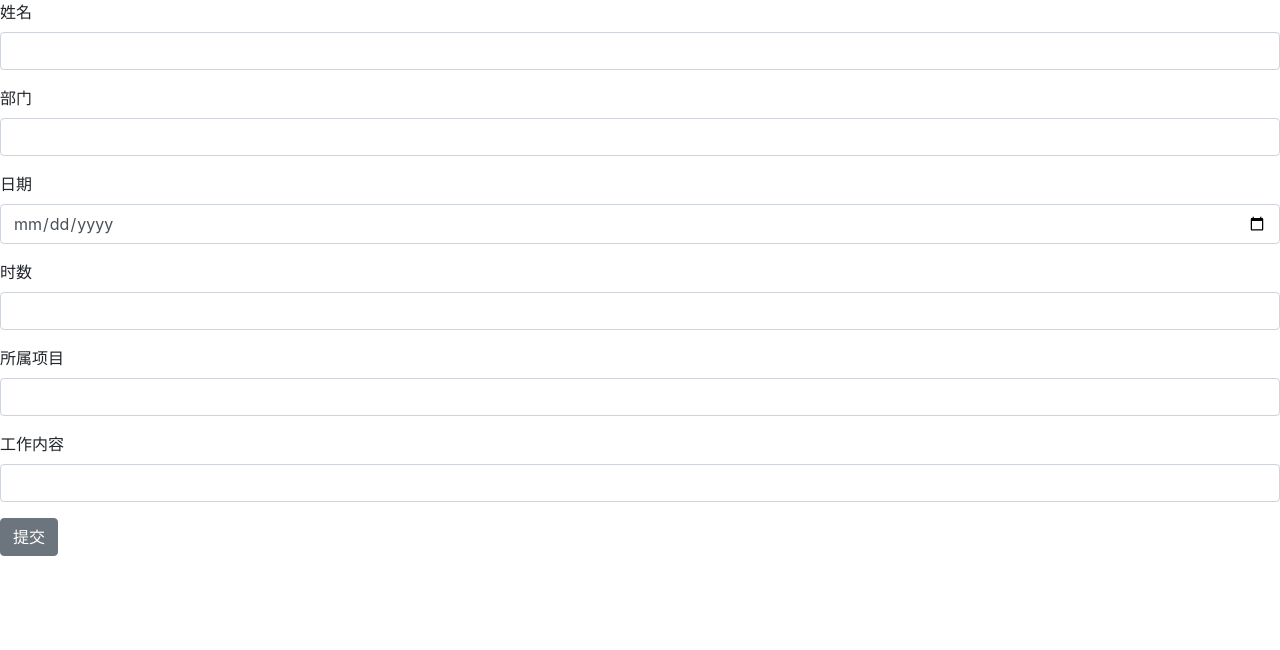
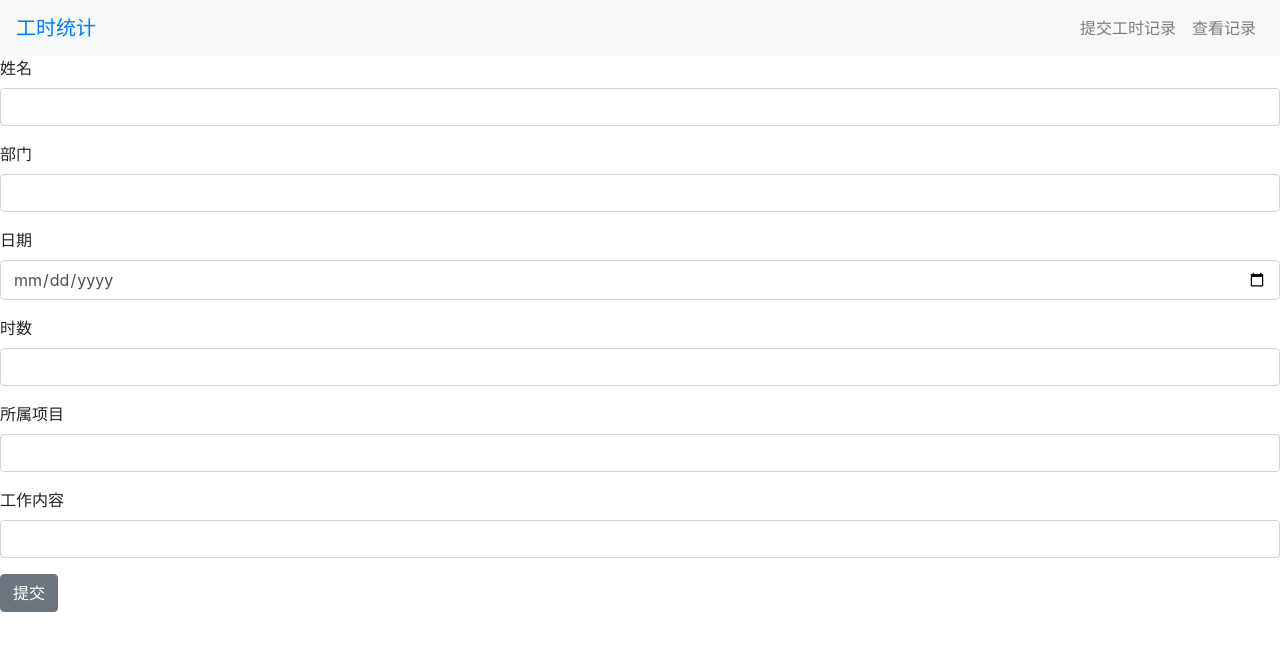
Before and after one commit to yanglinzhen/man-power, a React app in the folder man-power/man_power/static/: page / in a window 1280 px wide. Shown: the top 650 px of the page. Built offline with nearby package versions, Linux system fonts and the light colour scheme.

Commit message:
add react-router

```diff
--- a/man-power/man_power/static/package.json
+++ b/man-power/man_power/static/package.json
@@ -17,6 +17,8 @@
     "bootstrap": "^4.0.0",
     "react": "^16.2.0",
     "react-dom": "^16.2.0",
+    "react-router": "^4.3.1",
+    "react-router-dom": "^4.3.1",
     "reactstrap": "^5.0.0-beta.3",
     "webpack": "^4.2.0"
   },
--- a/man-power/man_power/static/src/App.jsx
+++ b/man-power/man_power/static/src/App.jsx
@@ -1,6 +1,25 @@
 import React, { Component } from 'react';
-import { Button, Form, FormGroup, Label, Input, FormText } from 'reactstrap';
+import { Button,
+  Form,
+  FormGroup,
+  Label,
+  Input,
+  FormText,
+  Nav,
+  Collapse,
+  Navbar,
+  NavbarToggler,
+  NavbarBrand,
+  NavItem,
+  NavLink,
+  UncontrolledDropdown,
+  DropdownToggle,
+  DropdownMenu,
+  DropdownItem
+} from 'reactstrap';
 import axios from './AxiosConfig.js'
+import { BrowserRouter as Router, Route, Link } from "react-router-dom";
+import Home from './Home.jsx'
 
 class App extends Component {
   constructor(props) {
@@ -13,70 +32,77 @@ class App extends Component {
       project: '',
       otReason: '',
     };
-    this.handleSubmit = this.handleSubmit.bind(this);
-    this.handleInputChange = this.handleInputChange.bind(this);
+    // this.handleSubmit = this.handleSubmit.bind(this);
+    // this.handleInputChange = this.handleInputChange.bind(this);
   }
 
-  handleInputChange(event) {
-    const target = event.target;
-    const value = target.value;
-    const name = target.name;
+  // handleInputChange(event) {
+  //   const target = event.target;
+  //   const value = target.value;
+  //   const name = target.name;
 
-    this.setState({
-      [name]: value
-    });
-  }
+  //   this.setState({
+  //     [name]: value
+  //   });
+  // }
 
-  handleSubmit(event) {
-    axios.post(
-      'ot_record',
-      this.state,
-    ).then((response) => {
-      if(response.status === 200) {
-        alert('工时记录提交成功');
-      } else {
-        alert('工时记录提交失败');
-      }
-    })
-    .catch((error) => {
-      alert('工时记录提交失败');
-    });
-    event.preventDefault();
-  }
+  // handleSubmit(event) {
+  //   axios.post(
+  //     'ot_record',
+  //     this.state,
+  //   ).then((response) => {
+  //     if(response.status === 200) {
+  //       alert('工时记录提交成功');
+  //     } else {
+  //       alert('工时记录提交失败');
+  //     }
+  //   })
+  //   .catch((error) => {
+  //     alert('工时记录提交失败');
+  //   });
+  //   event.preventDefault();
+  // }
 
   render() {
     return (
-      <div className="App">
-        <Form onSubmit={this.handleSubmit}>
-          <FormGroup>
-            <Label for="userName">姓名</Label>
-            <Input type="text" name="userName" id="userName" onChange={this.handleInputChange} />
-          </FormGroup>
-          <FormGroup>
-            <Label for="department">部门</Label>
-            <Input type="text" name="department" id="department" onChange={this.handleInputChange} />
-          </FormGroup>
-          <FormGroup>
-            <Label for="otDate">日期</Label>
-            <Input type="date" name="otDate" id="otDate" onChange={this.handleInputChange} />
-          </FormGroup>
-          <FormGroup>
-            <Label for="otDuration">时数</Label>
-            <Input type="number" step="0.1" name="otDuration" id="otDuration" onChange={this.handleInputChange} />
-          </FormGroup>
-          <FormGroup>
-            <Label for="project">所属项目</Label>
-            <Input type="text" name="project" id="project" onChange={this.handleInputChange} />
-          </FormGroup>
-          <FormGroup>
-            <Label for="otReason">工作内容</Label>
-            <Input type="text" name="otReason" id="otReason" onChange={this.handleInputChange} />
-          </FormGroup>
 
-          <Button >提交</Button>
-        </Form>
+      <Router>
+        <div className="App">
+          <Navbar color="light" light expand="md">
+            <NavbarBrand><Link to="/">工时统计</Link></NavbarBrand>
+            <NavbarToggler onClick={this.toggle} />
+            <Collapse isOpen={this.state.isOpen} navbar>
+              <Nav className="ml-auto" navbar>
+                <NavItem>
+                  <NavLink href="/components/">提交工时记录</NavLink>
+                </NavItem>
+                <NavItem>
+                  <NavLink href="https://github.com/reactstrap/reactstrap">查看记录</NavLink>
+                </NavItem>
+                {/* <UncontrolledDropdown nav inNavbar>
+                  <DropdownToggle nav caret>
+                    Options
+                  </DropdownToggle>
+                  <DropdownMenu right>
+                    <DropdownItem>
+                      Option 1
+                    </DropdownItem>
+                    <DropdownItem>
+                      Option 2
+                    </DropdownItem>
+                    <DropdownItem divider />
+                    <DropdownItem>
+                      Reset
+                    </DropdownItem>
+                  </DropdownMenu>
+                </UncontrolledDropdown> */}
+              </Nav>
+            </Collapse>
+          </Navbar>
+          <Route exact path="/" component={Home} />
+        </div>
+      </Router>
 
-      </div>
     );
   }
 
--- /dev/null
+++ b/man-power/man_power/static/src/Home.css
@@ -0,0 +1,36 @@
+.Home {
+    text-align: center;
+  }
+
+.Home-header {
+background-color: #222;
+height: 10%;
+padding: 20px;
+color: white;
+}
+
+.Home-title {
+font-size: 1.5em;
+}
+
+.Home-intro {
+font-size: large;
+}
+
+.imgItem {
+list-style-type: none;
+width: 190px;
+height: 190px;
+margin: 2px;
+border: 1px solid #222;
+float: left;
+}
+
+.imgList {
+position: relative;
+width: 80%;
+height: auto;
+padding: 0px;
+margin-left: 10%;
+margin-right: 10%;
+}
--- /dev/null
+++ b/man-power/man_power/static/src/Home.jsx
@@ -0,0 +1,104 @@
+import React, { Component } from 'react';
+import { Button,
+  Form,
+  FormGroup,
+  Label,
+  Input,
+  FormText,
+  Nav,
+  Collapse,
+  Navbar,
+  NavbarToggler,
+  NavbarBrand,
+  NavItem,
+  NavLink,
+  UncontrolledDropdown,
+  DropdownToggle,
+  DropdownMenu,
+  DropdownItem
+} from 'reactstrap';
+import axios from './AxiosConfig.js'
+import { BrowserRouter as Router, Route, Link } from "react-router-dom";
+
+class Home extends Component {
+  constructor(props) {
+    super(props);
+    this.state = {
+      userName: '',
+      department: '',
+      otDate: Date.now(),
+      otDuration: 0,
+      project: '',
+      otReason: '',
+    };
+    this.handleSubmit = this.handleSubmit.bind(this);
+    this.handleInputChange = this.handleInputChange.bind(this);
+  }
+
+  handleInputChange(event) {
+    const target = event.target;
+    const value = target.value;
+    const name = target.name;
+
+    this.setState({
+      [name]: value
+    });
+  }
+
+  handleSubmit(event) {
+    axios.post(
+      'ot_record',
+      this.state,
+    ).then((response) => {
+      if(response.status === 200) {
+        alert('工时记录提交成功');
+      } else {
+        alert('工时记录提交失败');
+      }
+    })
+    .catch((error) => {
+      alert('工时记录提交失败');
+    });
+    event.preventDefault();
+  }
+
+  render() {
+    return (
+      <div className="Home">
+
+      <Form onSubmit={this.handleSubmit}>
+        <FormGroup>
+          <Label for="userName">姓名</Label>
+          <Input type="text" name="userName" id="userName" onChange={this.handleInputChange} />
+        </FormGroup>
+        <FormGroup>
+          <Label for="department">部门</Label>
+          <Input type="text" name="department" id="department" onChange={this.handleInputChange} />
+        </FormGroup>
+        <FormGroup>
+          <Label for="otDate">日期</Label>
+          <Input type="date" name="otDate" id="otDate" onChange={this.handleInputChange} />
+        </FormGroup>
+        <FormGroup>
+          <Label for="otDuration">时数</Label>
+          <Input type="number" step="0.1" name="otDuration" id="otDuration" onChange={this.handleInputChange} />
+        </FormGroup>
+        <FormGroup>
+          <Label for="project">所属项目</Label>
+          <Input type="text" name="project" id="project" onChange={this.handleInputChange} />
+        </FormGroup>
+        <FormGroup>
+          <Label for="otReason">工作内容</Label>
+          <Input type="text" name="otReason" id="otReason" onChange={this.handleInputChange} />
+        </FormGroup>
+
+        <Button >提交</Button>
+      </Form>
+
+      </div>
+    );
+  }
+
+}
+
+export default Home;
```
Also changed, not shown: man-power/man_power/static/src/CheckData.jsx (added), 2 other files (tests, documents, lock files or other folders).
